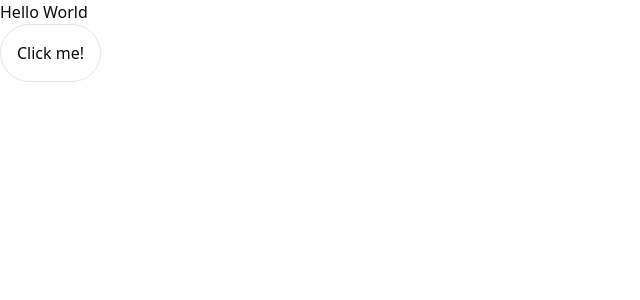
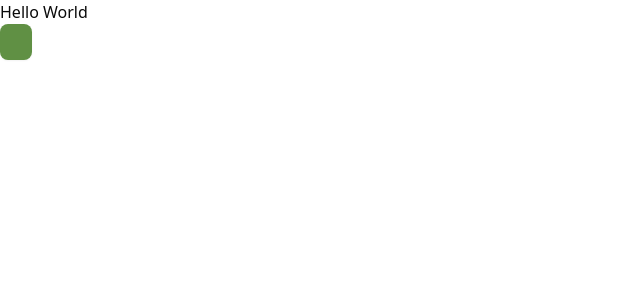
Before and after one commit to alexandros-lekkas/phig-ui, a Next.js app: page / in a window 1280 px wide. Shown: the top 300 px of the page, without its empty margins (0-640 px from the left). Built offline with nearby package versions, Linux system fonts and the light colour scheme.

Commit message:
feat: Move Button component to ui directory and update exports

```diff
--- a/package.json
+++ b/package.json
@@ -33,6 +33,7 @@
     "typescript": "^5.8.2"
   },
   "dependencies": {
+    "@radix-ui/react-slot": "^1.1.2",
     "@tailwindcss/postcss": "^4.0.9",
     "class-variance-authority": "^0.7.1",
     "clsx": "^2.1.1",
--- a/src/app/page.tsx
+++ b/src/app/page.tsx
@@ -1,4 +1,4 @@
-import { Button } from "../components/button";
+import { Button } from "../components/ui/button";
 
 export default function Page() {
   return (
--- a/src/components/button.tsx
+++ /dev/null
@@ -1,9 +0,0 @@
-import * as React from "react";
-
-export function Button() {
-  return (
-    <button className="p-4 border rounded-full hover:bg-primary">
-      <h2>Click me!</h2>
-    </button>
-  );
-}
--- /dev/null
+++ b/src/components/ui/button.tsx
@@ -0,0 +1,58 @@
+import * as React from "react"
+import { Slot } from "@radix-ui/react-slot"
+import { cva, type VariantProps } from "class-variance-authority"
+
+import { cn } from "@/lib/utils"
+
+const buttonVariants = cva(
+  "inline-flex items-center justify-center gap-2 whitespace-nowrap rounded-md text-sm font-medium transition-[color,box-shadow] disabled:pointer-events-none disabled:opacity-50 [&_svg]:pointer-events-none [&_svg:not([class*='size-'])]:size-4 shrink-0 [&_svg]:shrink-0 outline-none focus-visible:border-ring focus-visible:ring-ring/50 focus-visible:ring-[3px] aria-invalid:ring-destructive/20 dark:aria-invalid:ring-destructive/40 aria-invalid:border-destructive",
+  {
+    variants: {
+      variant: {
+        default:
+          "bg-primary text-primary-foreground shadow-xs hover:bg-primary/90",
+        destructive:
+          "bg-destructive text-white shadow-xs hover:bg-destructive/90 focus-visible:ring-destructive/20 dark:focus-visible:ring-destructive/40",
+        outline:
+          "border border-input bg-background shadow-xs hover:bg-accent hover:text-accent-foreground",
+        secondary:
+          "bg-secondary text-secondary-foreground shadow-xs hover:bg-secondary/80",
+        ghost: "hover:bg-accent hover:text-accent-foreground",
+        link: "text-primary underline-offset-4 hover:underline",
+      },
+      size: {
+        default: "h-9 px-4 py-2 has-[>svg]:px-3",
+        sm: "h-8 rounded-md gap-1.5 px-3 has-[>svg]:px-2.5",
+        lg: "h-10 rounded-md px-6 has-[>svg]:px-4",
+        icon: "size-9",
+      },
+    },
+    defaultVariants: {
+      variant: "default",
+      size: "default",
+    },
+  }
+)
+
+function Button({
+  className,
+  variant,
+  size,
+  asChild = false,
+  ...props
+}: React.ComponentProps<"button"> &
+  VariantProps<typeof buttonVariants> & {
+    asChild?: boolean
+  }) {
+  const Comp = asChild ? Slot : "button"
+
+  return (
+    <Comp
+      data-slot="button"
+      className={cn(buttonVariants({ variant, size, className }))}
+      {...props}
+    />
+  )
+}
+
+export { Button, buttonVariants }
--- a/src/index.ts
+++ b/src/index.ts
@@ -1,3 +1,3 @@
 export const dog = "dog";
 
-export { Button } from "./components/button";
+export { Button } from "./components/ui/button";
```
Also changed, not shown: 7 other files (tests, documents, lock files or other folders).
